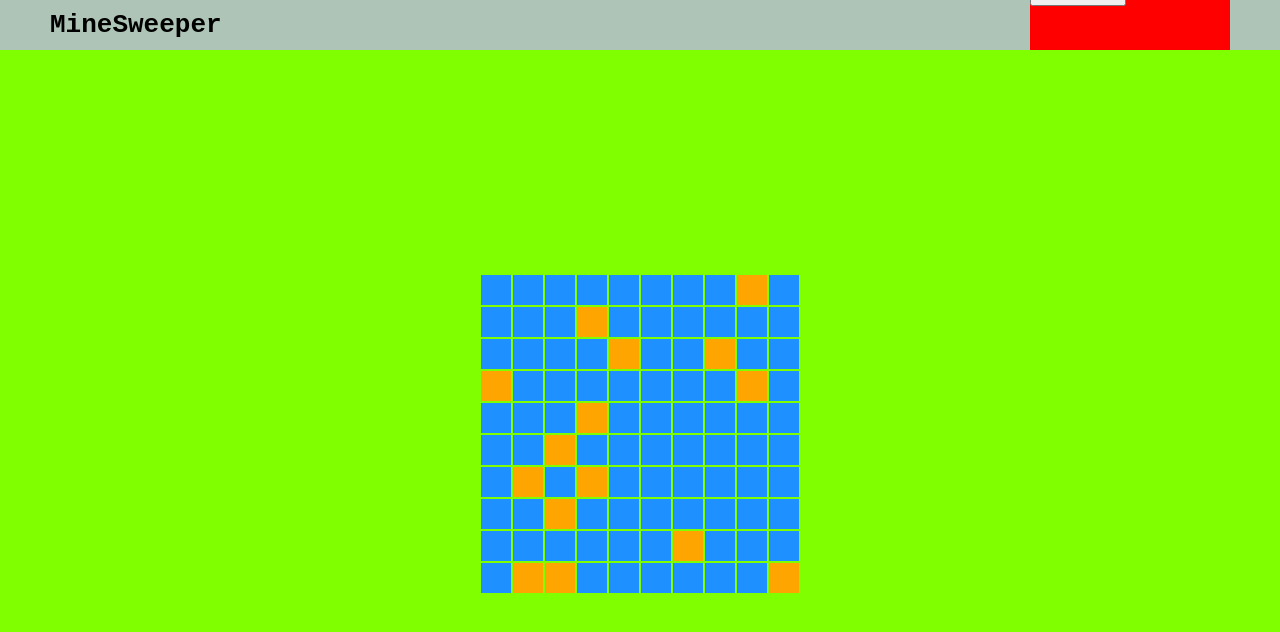
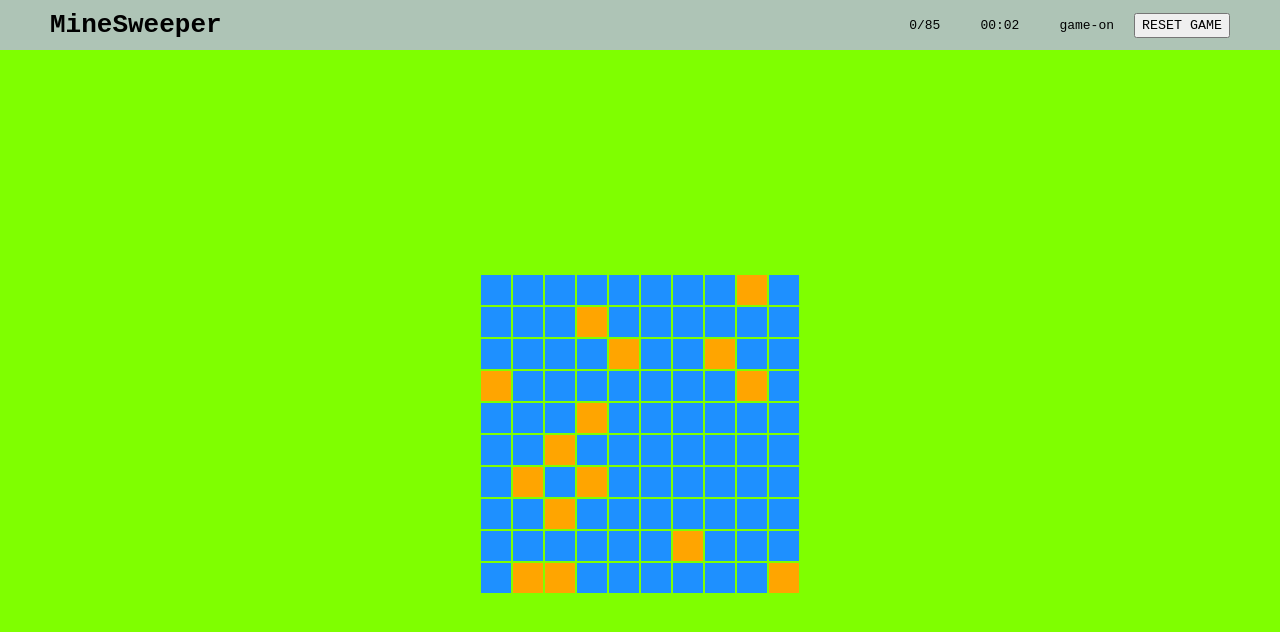
Before and after one commit to koshonson/minesweeper, a React (Vite) app: page / in a window 1280 px wide. Both pictures are taken after a click on the button "START". Shown: the top 632 px of the page. Built offline with nearby package versions, Linux system fonts and the light colour scheme.

Commit message:
detached Timer as a separate component

```diff
--- a/src/components/ControlPanel.jsx
+++ b/src/components/ControlPanel.jsx
@@ -1,6 +1,8 @@
 import '../styles/controls.css';
 import React from 'react';
+
 import { SETTINGS_ACTIONS as actions } from '../hooks/useSettings';
+import { Timer } from './Timer.jsx';
 
 export const ControlPanel = props => {
   const { settings, dispatchSettings, gameStatus, time, controls, explored } = props;
@@ -10,7 +12,7 @@ export const ControlPanel = props => {
   const renderSettings = () => {
     return (
       gameStatus === 'ready' && (
-        <div class='settings'>
+        <div className='settings'>
           <button className='start-game' onClick={controls.startGame}>
             START
           </button>
@@ -47,9 +49,9 @@ export const ControlPanel = props => {
   const renderControls = () => {
     return (
       gameStatus === 'game-on' && (
-        <div className='game-display' style={{ height: `calc(32px * ${height})` }}>
+        <div className='controls'>
           <div className='timer'>{explored + '/' + explorable}</div>
-          <div className='timer'>{time}</div>
+          <Timer time={time} />
           <div className='timer'>{gameStatus}</div>
           <button onClick={controls.resetGame}>RESET GAME</button>
         </div>
--- /dev/null
+++ b/src/components/Timer.jsx
@@ -0,0 +1,15 @@
+import React from 'react';
+
+export const Timer = ({ time }) => {
+  const parseTime = time => {
+    const minutes = '0' + Math.floor(time / 60);
+    const seconds = '0' + (time - minutes * 60);
+    return { minutes: minutes.slice(-2), seconds: seconds.slice(-2) };
+  };
+
+  return (
+    <div className='timer'>
+      <span>{parseTime(time).minutes}</span>:<span>{parseTime(time).seconds}</span>
+    </div>
+  );
+};
--- a/src/styles/controls.css
+++ b/src/styles/controls.css
@@ -39,7 +39,11 @@
   padding-bottom: 5px;
 }
 
+.controls {
+  display: flex;
+}
+
 .timer {
   padding: 5px 20px;
-  font-size: 2em;
+  font-size: 1em;
 }
```
